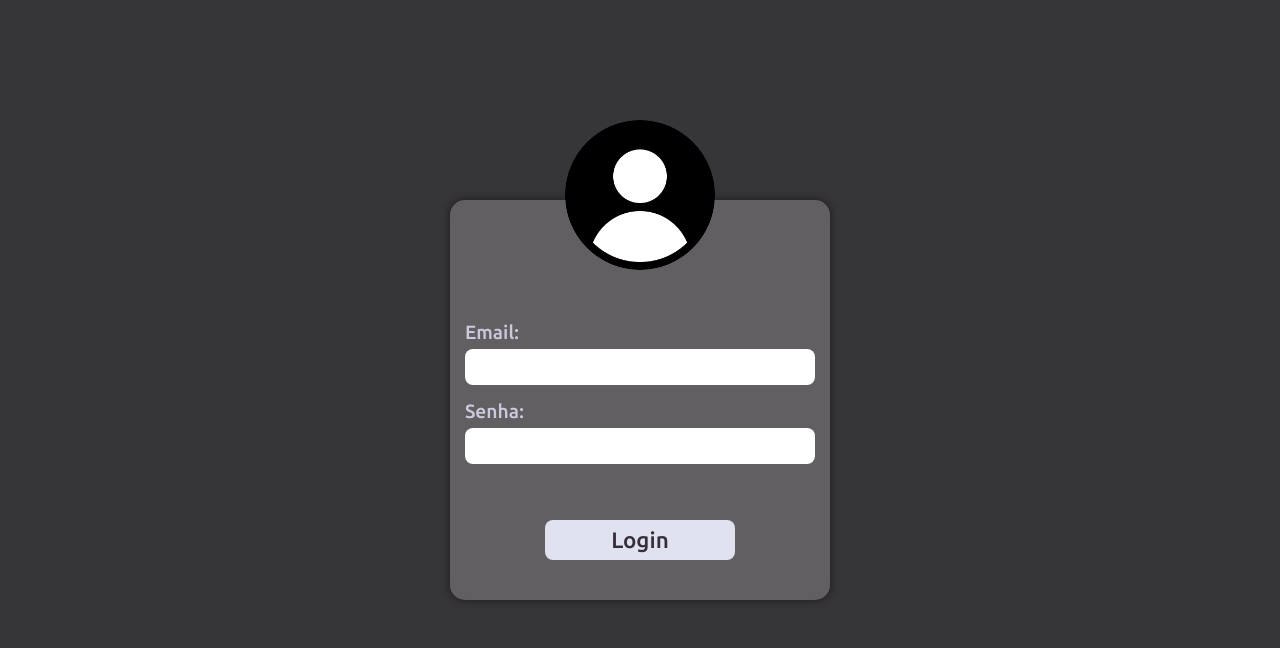
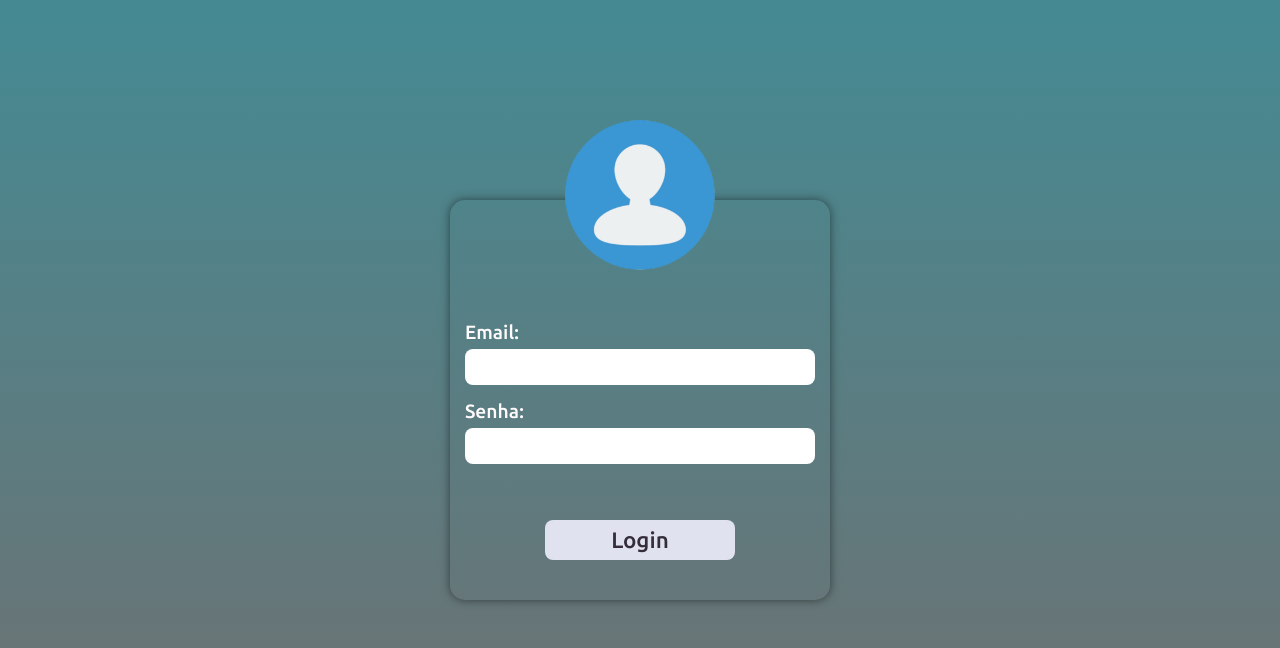
Before and after one commit to Jean-Domingues/form-login, a React (Create React App) app: page /login in a window 1280 px wide. Shown: the top 648 px of the page. Built offline with nearby package versions, Linux system fonts and the light colour scheme.

Commit message:
Mudando cores

```diff
--- a/src/components/FormLogin/styles.js
+++ b/src/components/FormLogin/styles.js
@@ -13,7 +13,7 @@ export const UserPhoto = styled.header`
 `;
 
 export const FormContainer = styled.main`
-  background-color: var(--bg-secondary);
+  background-color: transparent;
 
   display: flex;
   flex-direction: column;
--- a/src/pages/Dashboard/index.js
+++ b/src/pages/Dashboard/index.js
@@ -1,14 +1,17 @@
-import { connect } from 'react-redux'
+import { connect } from 'react-redux';
 
-import { emailValidation } from '../../store/actions'
-import { getItemStorage } from '../../utils/localStorage'
+import { emailValidation, logout } from '../../store/actions';
+import { getItemStorage } from '../../utils/localStorage';
 
-function Dashboard({ name, age, email, validateAuth}){
-  if(getItemStorage('FormLoginAuth') && !email) validateAuth()
+function Dashboard({ name, age, email, validateAuth, logout }) {
+  if (getItemStorage('FormLoginAuth') && !email) validateAuth();
 
   return (
-    <h1>{`Olá ${name} você tem ${age} anos?`}</h1>
-  )
+    <div>
+      <h1>{`Olá ${name} você tem ${age} anos?`}</h1>
+      <button onClick={logout}>Sair</button>
+    </div>
+  );
 }
 
 const mapToStateProps = (state) => {
@@ -17,8 +20,9 @@ const mapToStateProps = (state) => {
 
 const mapDispatchToProps = (dispatch) => {
   return {
-    validateAuth: () => emailValidation(dispatch)
+    validateAuth: () => emailValidation(dispatch),
+    logout: () => logout(dispatch),
   };
 };
 
-export default connect(mapToStateProps, mapDispatchToProps)(Dashboard)
+export default connect(mapToStateProps, mapDispatchToProps)(Dashboard);
--- a/src/store/actions/index.js
+++ b/src/store/actions/index.js
@@ -29,9 +29,7 @@ export const emailValidation = (dispatch) => {
     if (rest) {
       dispatch({ type: 'auth/authSuccess', payload: rest });
     } else {
-      localStorage.removeItem('FormLoginAuth');
-      window.location.href = '/';
-      dispatch({ type: 'auth/logout' });
+      logout(dispatch)
     }
   } catch (e) {
     localStorage.removeItem('FormLoginAuth');
@@ -39,3 +37,9 @@ export const emailValidation = (dispatch) => {
     dispatch({ type: 'auth/logout' });
   }
 };
+
+export const logout = dispatch => {
+  localStorage.removeItem('FormLoginAuth');
+  window.location.href = '/';
+  dispatch({ type: 'auth/logout' });
+}
--- a/src/style/GlobalStyles.js
+++ b/src/style/GlobalStyles.js
@@ -9,14 +9,13 @@ const GlobalStyles = createGlobalStyle`
   }
 
   :root {
-    --bg-primary: #363537;
-    --bg-secondary: #625F63;
-    --text: #CCC9DC;
+    --bg-secondary: #7C7C7C;
+    --text: #FFFBFC;
     --title: #f3f3f3;
     --dark-text: #352D39;
     --primary: #324A5F;
     --secondary: #E1E2EF;
-    --error: #8B0000;
+    --error: #BF3100;
   }
 
   html, body, #root {
@@ -31,7 +30,7 @@ const GlobalStyles = createGlobalStyle`
 
   body {
     font-size: 62.5%; // 1rem = 10px
-    background-color: var(--bg-primary);
+    background: linear-gradient(rgba(68,138,147,1) 0%, rgba(112,112,112,1) 100%);
     color: var(--text);
 
     font: 500 1rem 'Ubuntu', sans-serif;
@@ -49,7 +48,6 @@ const GlobalStyles = createGlobalStyle`
   }
 `;
 
-
 const spin = keyframes`
   0% {
     transform: rotate(0deg);
@@ -61,16 +59,18 @@ const spin = keyframes`
 
 export const Loader = styled.div`
   display: inline-block;
-  border: ${props => props.border} solid var(--dark-text);
+  border: ${(props) => props.border} solid var(--dark-text);
   border-radius: 50%;
-  border-top: ${props => props.border} solid #fff;
-  width: ${props => props.size};
-  height: ${props => props.size};
+  border-top: ${(props) => props.border} solid #fff;
+  width: ${(props) => props.size};
+  height: ${(props) => props.size};
   animation: ${spin} 2s linear infinite;
 
-  ${
-    props => props.margin && css`margin-left: ${props.margin}`
-  }
+  ${(props) =>
+    props.margin &&
+    css`
+      margin-left: ${props.margin};
+    `}
 `;
 
 export default GlobalStyles;
```
Also changed, not shown: src/assets/download.svg (deleted), src/assets/user.png.
